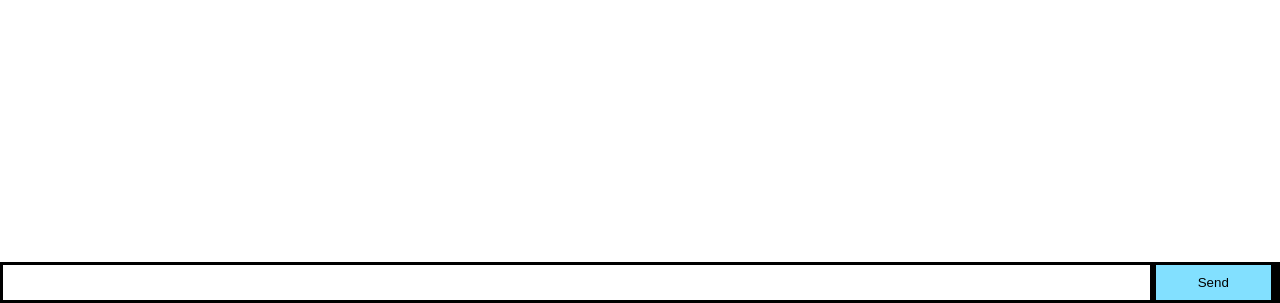
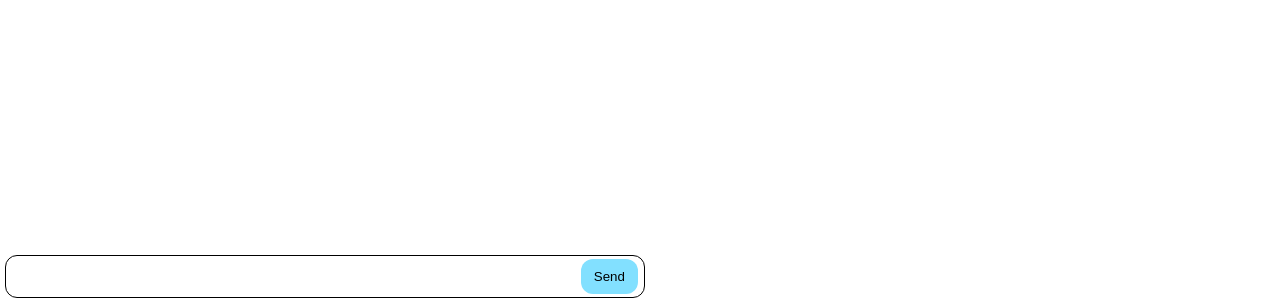
Before and after one commit to jobfriender/socket.io, a website: page index.html in a window 1280 px wide. Shown: the part 497-800 px from the top of the page. Drawn offline with nearby package versions, Linux system fonts and the light colour scheme.

Commit message:
fix button style.

```diff
--- a/index.html
+++ b/index.html
@@ -5,9 +5,7 @@
     <style>
         * { margin: 0; padding: 0; box-sizing: border-box; }
         body { font: 13px Helvetica, Arial; }
-        form { background: #000; padding: 3px; position: fixed; bottom: 0; width: 100%; }
-        form input { border: 0; padding: 10px; width: 90%; margin-right: .5%; }
-        form button { width: 9%; background: rgb(130, 224, 255); border: none; padding: 10px; }
+
 
         #messages li { padding: 5px 10px; }
         #messages li:nth-child(odd) { background: #eee; }
--- a/public/css/style.css
+++ b/public/css/style.css
@@ -1,6 +1,35 @@
 #messages {
-    list-style-type: none; margin: 0; padding: 0;
-    overflow:scroll;
+    margin: 5px;
+
+    list-style-type: none; padding: 0;
+    overflow-y:scroll;
     height: 500px;
     width: 50%;
 }
+
+form {
+
+    margin: 5px;
+
+    padding: 3px; position: fixed; bottom: 0;
+
+    width: 50%;
+
+    border-style: solid;
+    border-width: 1px;
+    border-color: black;
+
+    border-radius: 12px;
+}
+
+form input {
+    border: 0; padding: 10px; width: 90%; margin-right: .5%;
+}
+
+form button {
+    width: 9%;
+    background: rgb(130, 224, 255);
+    border: none;
+    padding: 10px;
+    border-radius: 12px;
+}
```
